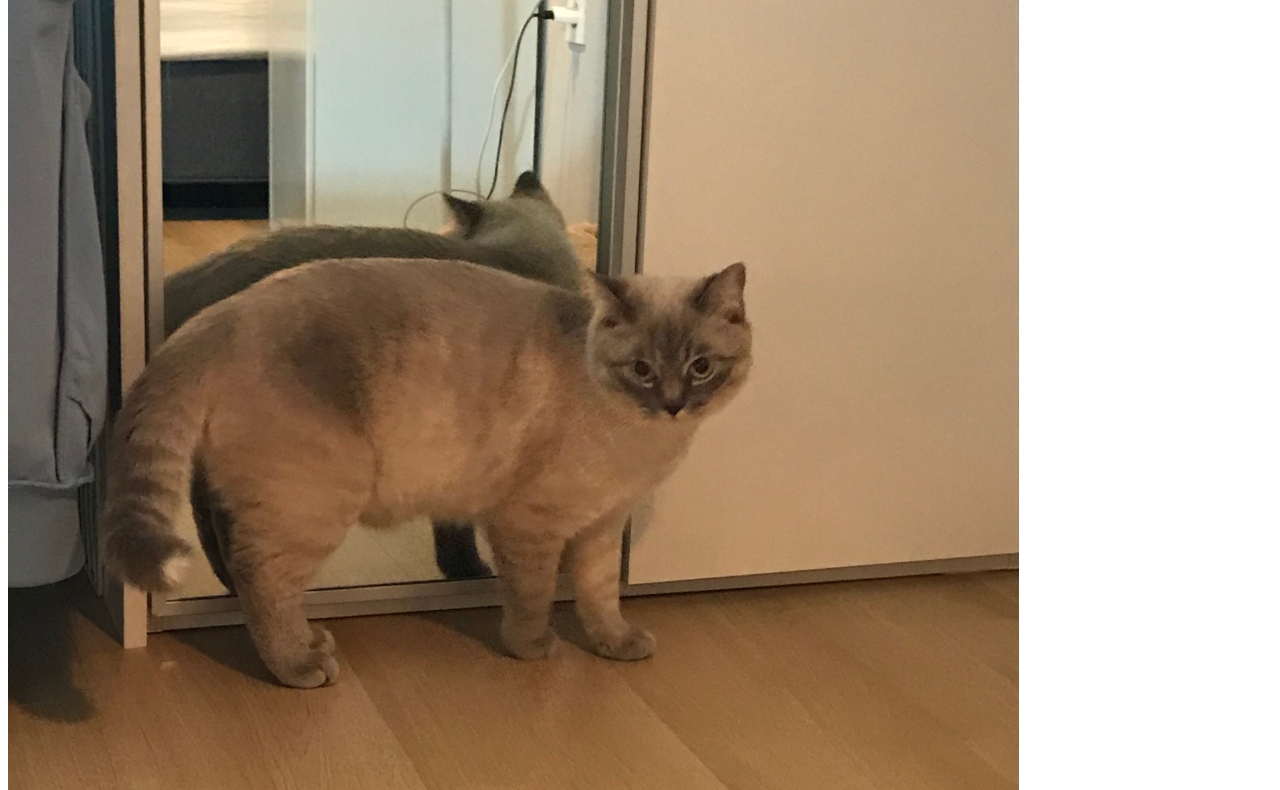
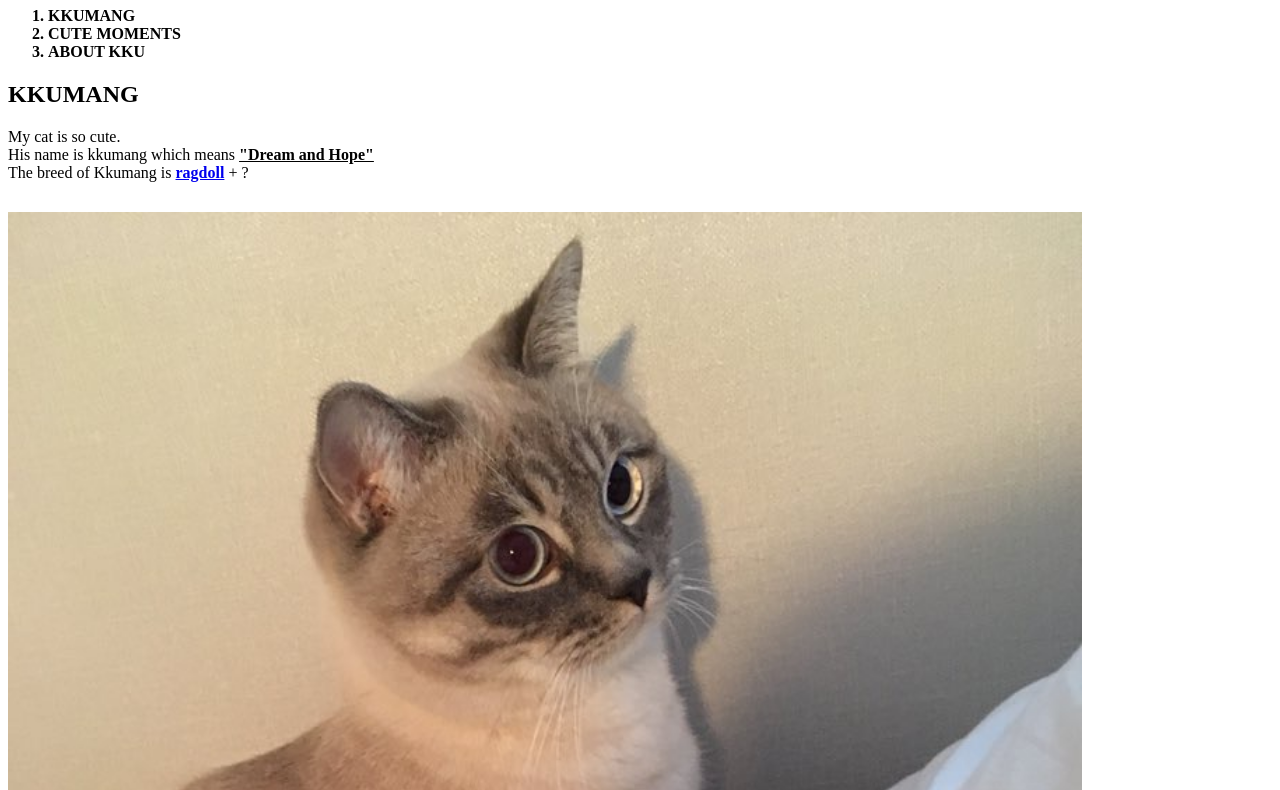
Before and after one commit to jyoony/potential-pancake, a plain HTML site: page index.html in a window 1280 px wide. Shown: the part 73-863 px from the top of the page. Drawn offline with Linux system fonts and the light colour scheme.

Commit message:
Add files via upload

```diff
--- a/index.html
+++ b/index.html
@@ -1,4 +1,4 @@
-<!DOCTYPE html>
+<!doctype html>
 <html>
 <head>
   <title>The Cutest</title>
@@ -7,10 +7,29 @@
 
 <body>
 
-<img src="cute.jpeg" width="80%">
+<p style="margin-top:20px;"><h1><a herf="index.html">THE CUTEST</a></h1></p>
 
+<strong><ol>
+  <li><strong><a herf="2.html">KKUMANG</a></strong></li>
+  <li><strong><a herf="3.html">CUTE MOMENTS</a></strong></li>
+  <li><strong><a herf="1.html">ABOUT KKU</a></strong></li>
+</ol></strong>
+
+<h2>KKUMANG</h2>
+
+My cat is so cute.
+<br> His name is kkumang which means
+<strong><u>"Dream and Hope"</u></strong>
+<br> The breed of Kkumang is
+<a href="https://en.wikipedia.org/wiki/Ragdoll" target="_blank" title="wikipedia">
+  <strong>ragdoll</strong></a> + ?
+
+<p style="margin-top:30px;"><img src="kku.jpeg" width="85%"></p>
+
+<p style="margin-top:30px;"> Isn't he fantastic? </p>
+<br>He sleeps all day long! <strong>FUCKING CUTE!</strong>
+
+<p><img src="sleepingkku.jpeg" width="85%"></p>
 
 </body>
-
-
 </html>
```
